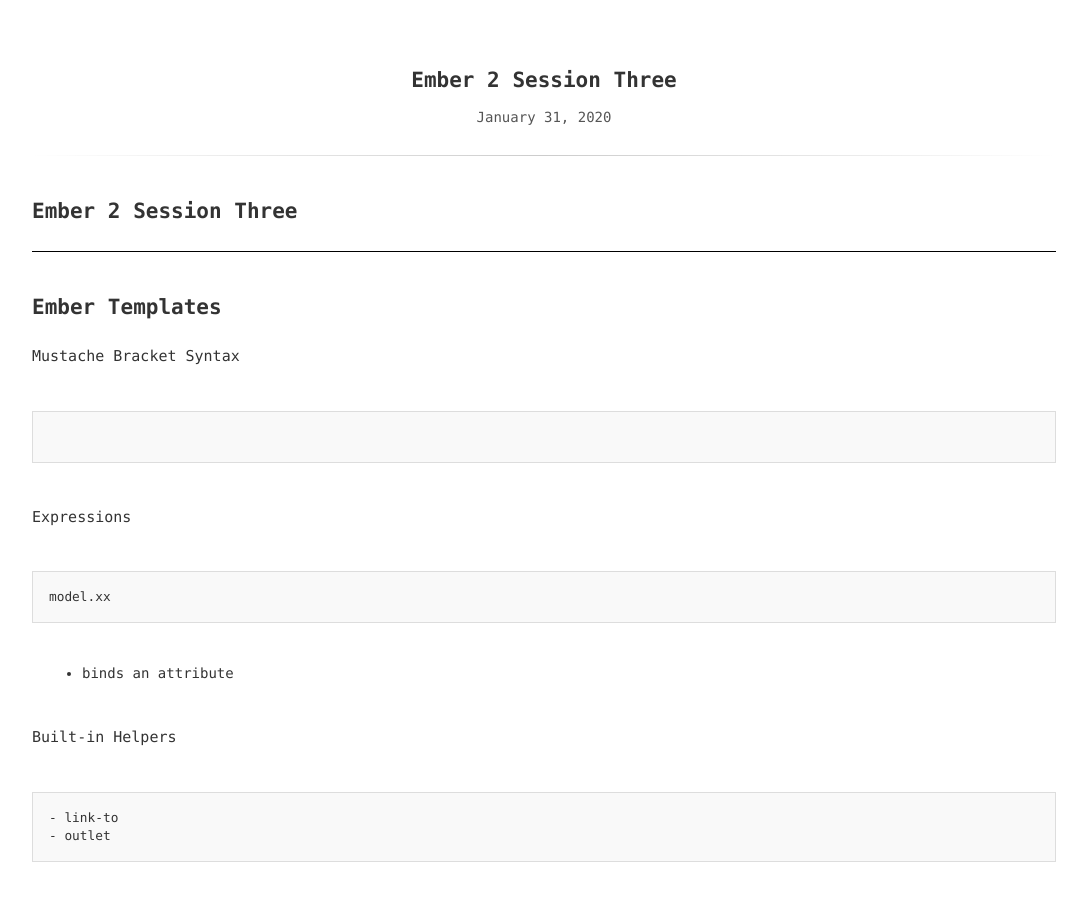
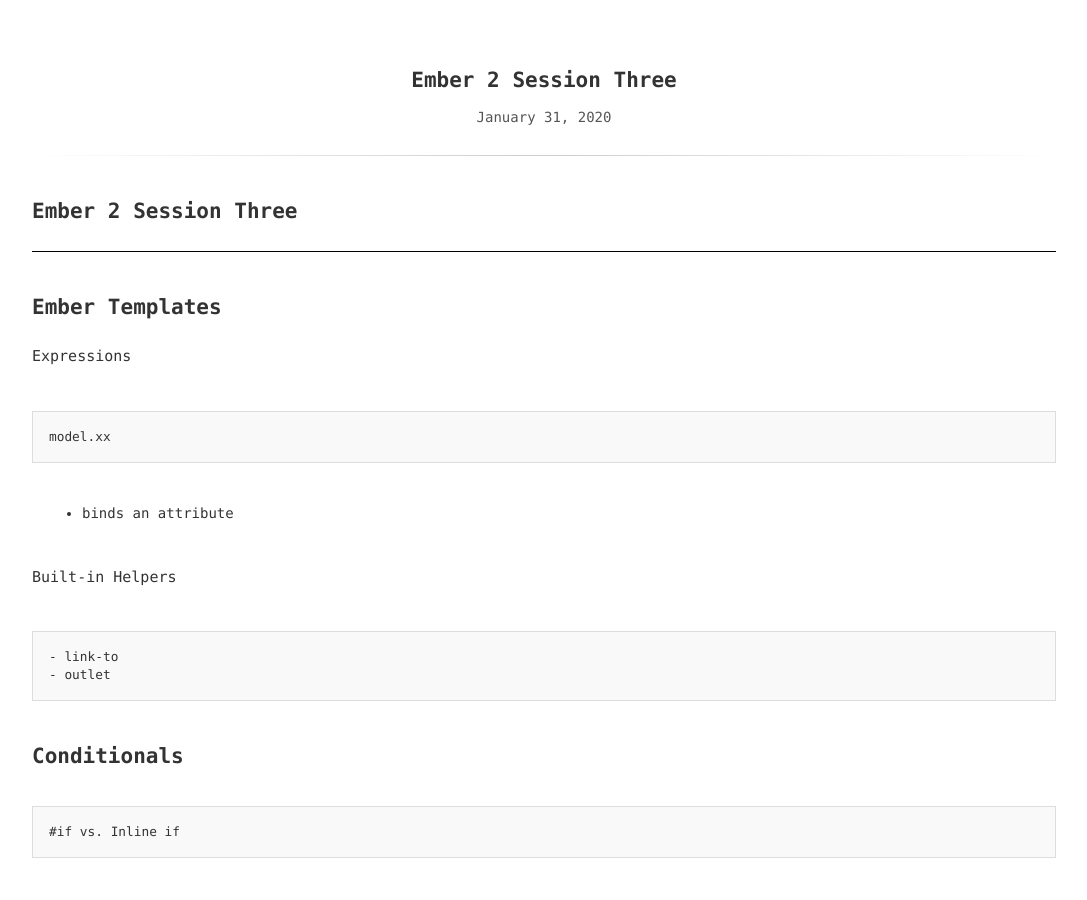
Before and after one commit to fengtingzhang/blog, a Jekyll site: the page built from _posts/2020-01-31-ember-2-session-three.md, in a window 1280 px wide and 900 px high. Shown: the whole window, without its empty margins (96-1183 px from the left). Built offline with Jekyll 4.4.1, drawn with Linux system fonts in a browser that asks for light colours.

Commit message:
Update 2020-01-31-ember-2-session-three.md

````diff
--- a/_posts/2020-01-31-ember-2-session-three.md
+++ b/_posts/2020-01-31-ember-2-session-three.md
@@ -12,11 +12,6 @@
 ----------
 
 ## Ember Templates
-Mustache Bracket Syntax
-```
-{{}}
-```
-
 Expressions
 ```
 model.xx
````
